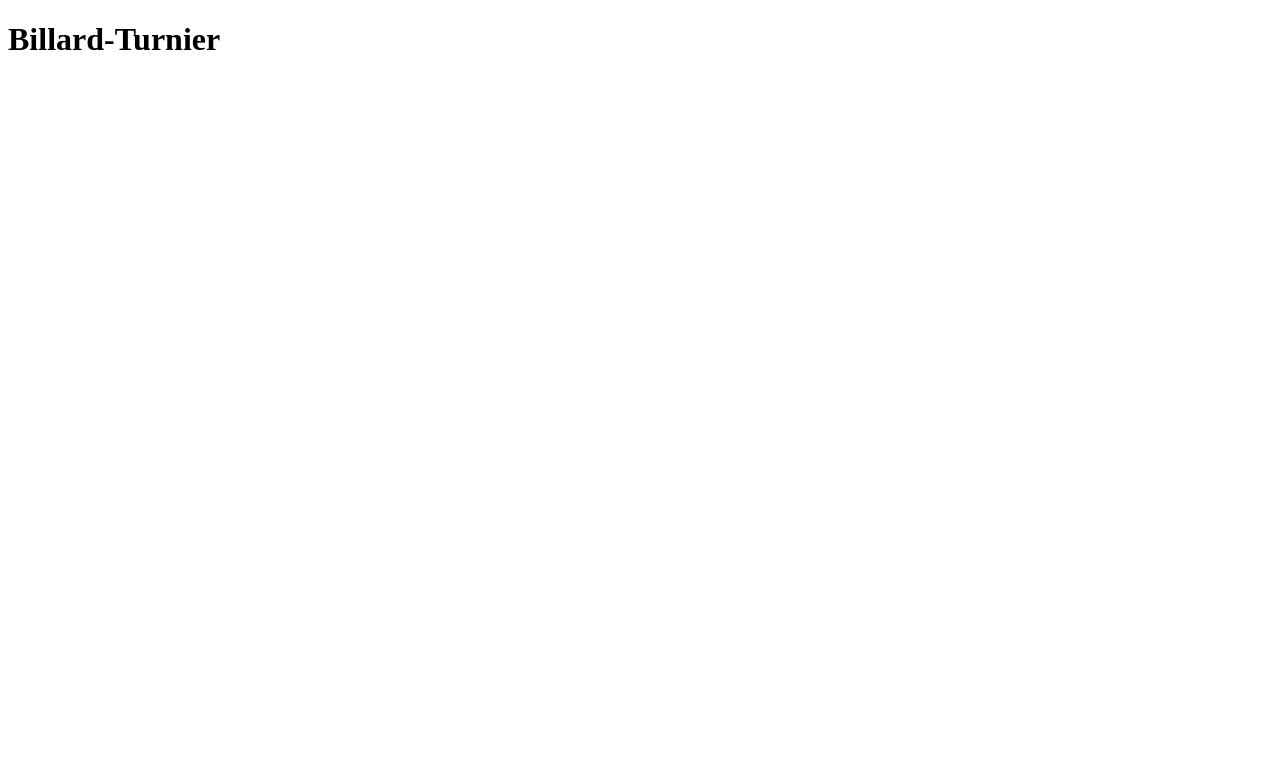
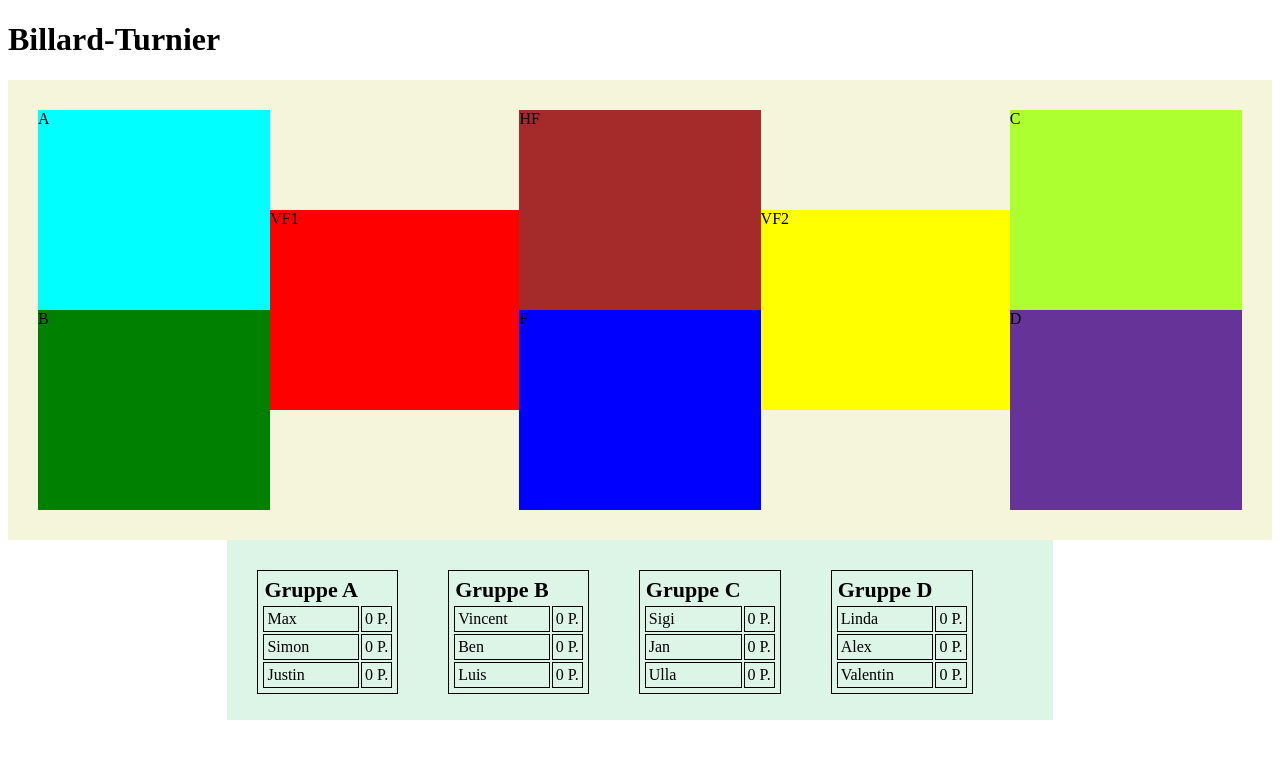
Before and after one commit to Lum7n/Stuff, a plain HTML site: page main.html in a window 1280 px wide. Drawn offline with Linux system fonts and the light colour scheme.

Commit message:
startettdbjb

```diff
--- a/main.html
+++ b/main.html
@@ -1,5 +1,6 @@
 <!DOCTYPE html>
 <html lang="en">
+
 <head>
     <meta charset="UTF-8">
     <meta http-equiv="X-UA-Compatible" content="IE=edge">
@@ -8,8 +9,101 @@
     <script src="script.js"></script>
     <title>Billard-Turnier</title>
 </head>
+
 <body>
     <h1>Billard-Turnier</h1>
 
+    <div class="tree">
+        <div class="treeGA">A</div>
+        <div class="treeGB">B</div>
+        <div class="treeGC">C</div>
+        <div class="treeGD">D</div>
+        <div class="treeVF1">VF1</div>
+        <div class="treeVF2">VF2</div>
+        <div class="treeHF">HF</div>
+        <div class="treeFinal">F</div>
+    </div>
+
+    <div class="groupTable">
+        <div class="groupA">
+            <table>
+                <tr>
+                    <th>Gruppe A</th>
+                </tr>
+                <tr>
+                    <td>Max</td>
+                    <td>0 P.</td>
+                </tr>
+                <tr>
+                    <td>Simon</td>
+                    <td>0 P.</td>
+                </tr>
+                <tr>
+                    <td>Justin</td>
+                    <td>0 P.</td>
+                </tr>
+            </table>
+        </div>
+        <div class="groupB">
+            <table>
+                <tr>
+                    <th>Gruppe B</th>
+                </tr>
+                <tr>
+                    <td>Vincent</td>
+                    <td>0 P.</td>
+                </tr>
+                <tr>
+                    <td>Ben</td>
+                    <td>0 P.</td>
+                </tr>
+                <tr>
+                    <td>Luis</td>
+                    <td>0 P.</td>
+                </tr>
+            </table>
+        </div>
+        <div class="groupC">
+            <table>
+                <tr>
+                    <th>Gruppe C</th>
+                </tr>
+                <tr>
+                    <td>Sigi</td>
+                    <td>0 P.</td>
+                </tr>
+                <tr>
+                    <td>Jan</td>
+                    <td>0 P.</td>
+                </tr>
+                <tr>
+                    <td>Ulla</td>
+                    <td>0 P.</td>
+                </tr>
+            </table>
+        </div>
+        <div class="groupD">
+            <table>
+                <tr>
+                    <th>Gruppe D</th>
+                </tr>
+                <tr>
+                    <td>Linda</td>
+                    <td>0 P.</td>
+                </tr>
+                <tr>
+                    <td>Alex</td>
+                    <td>0 P.</td>
+                </tr>
+                <tr>
+                    <td>Valentin</td>
+                    <td>0 P.</td>
+                </tr>
+            </table>
+        </div>
+    </div>
+
+
 </body>
+
 </html>
--- a/script.js
+++ b/script.js
@@ -1,2 +1,44 @@
 "use strict";
+var BillardTurnier;
+(function (BillardTurnier) {
+    window.addEventListener("load", handleLoad);
+    function handleLoad() {
+        console.log("start");
+        buildGroupTables();
+    }
+    function buildGroupTables() {
+        console.log("table");
+        let table = document.createElement("table");
+        let tr1 = document.createElement("tr");
+        let tr2 = document.createElement("tr");
+        let tr3 = document.createElement("tr");
+        let tr4 = document.createElement("tr");
+        let th = document.createElement("th");
+        let td1Name = document.createElement("td");
+        let td1Points = document.createElement("td");
+        let td2Name = document.createElement("td");
+        let td2Points = document.createElement("td");
+        let td3Name = document.createElement("td");
+        let td3Points = document.createElement("td");
+        // <div class="groupA">
+        //     <table>
+        //         <tr>
+        //             <th>Gruppe A</th>
+        //         </tr>
+        //         <tr>
+        //             <td>Max</td>
+        //             <td>0 P.</td>
+        //         </tr>
+        //         <tr>
+        //             <td>Simon</td>
+        //             <td>0 P.</td>
+        //         </tr>
+        //         <tr>
+        //             <td>Justin</td>
+        //             <td>0 P.</td>
+        //         </tr>
+        //     </table>
+        // </div>
+    }
+})(BillardTurnier || (BillardTurnier = {}));
 //# sourceMappingURL=script.js.map
--- a/style.css
+++ b/style.css
@@ -0,0 +1,86 @@
+.treeGA { grid-area: GroupA; }
+.treeGB { grid-area: GroupB; }
+.treeGC { grid-area: GroupC; }
+.treeGD { grid-area: GroupD; }
+.treeVF1 { grid-area: Viertel1; }
+.treeVF2 { grid-area: Viertel2;}
+.treeHF { grid-area: Halb; }
+.treeFinal { grid-area: Final;}
+
+
+.tree {
+    display: grid;
+    grid-template-areas:
+    'GroupA     .           Halb        .           GroupC'
+    'GroupA     Viertel1    Halb        Viertel2    GroupC'
+    'GroupB     Viertel1    Final       Viertel2    GroupD'
+    'GroupB     .           Final       .           GroupD';
+    grid-template-columns: auto auto auto auto auto;
+    grid-template-rows: 25% 25% 25% 25%;
+    height: 400px;
+    padding: 30px;
+    background-color: beige;
+}
+
+.treeGA {
+    background-color: aqua;
+
+}
+
+.treeGB {
+    background-color: green;
+
+}
+
+.treeGC {
+    background-color: greenyellow;
+
+}
+
+.treeGD {
+    background-color: rebeccapurple;
+
+}
+
+.treeVF1 {
+    background-color: red;
+
+}
+
+.treeVF2 {
+    background-color: yellow;
+
+}
+
+.treeHF {
+    background-color: brown;
+}
+
+.treeFinal {
+    background-color: blue;
+
+}
+
+
+.groupTable {
+    display: grid;
+    grid-template-columns: auto auto auto auto;
+    height: 120px;
+    width: fit-content;
+    padding: 30px;
+    background-color: #dcf5e7;
+    margin: auto;
+}
+
+.groupTable div {
+    padding: 0px 50px 0px 0px;
+}
+
+table, td {
+    border:1px solid black;
+    padding: 3px;
+}
+
+th {
+    font-size: 22px;
+}
```
Also changed, not shown: 2 other files.
